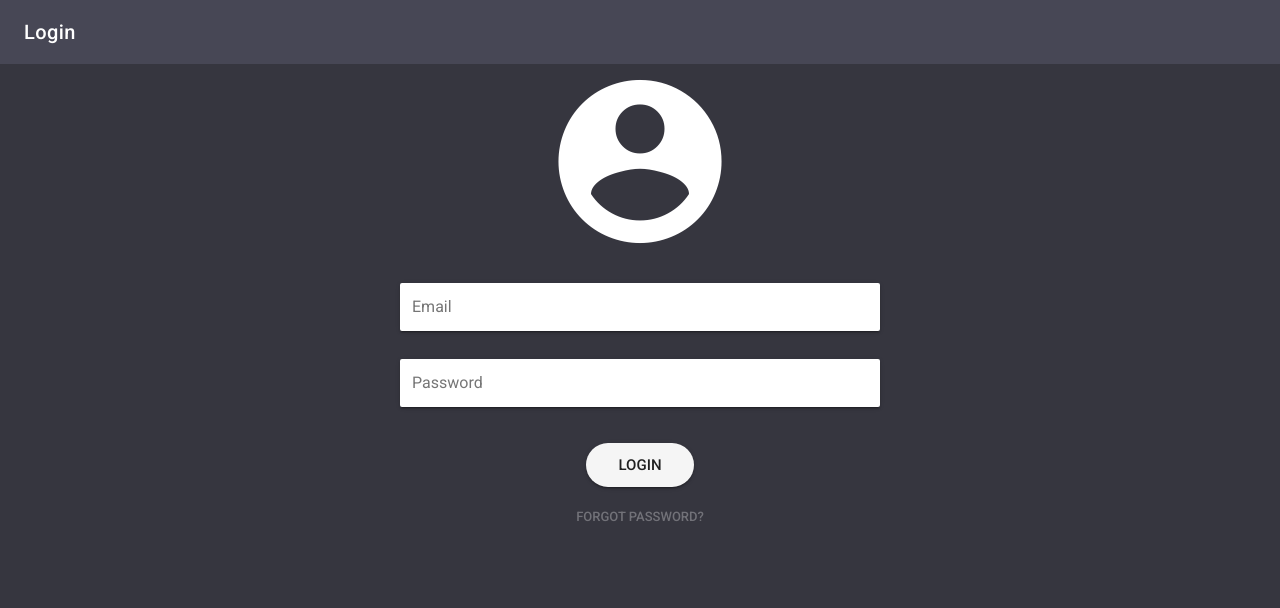
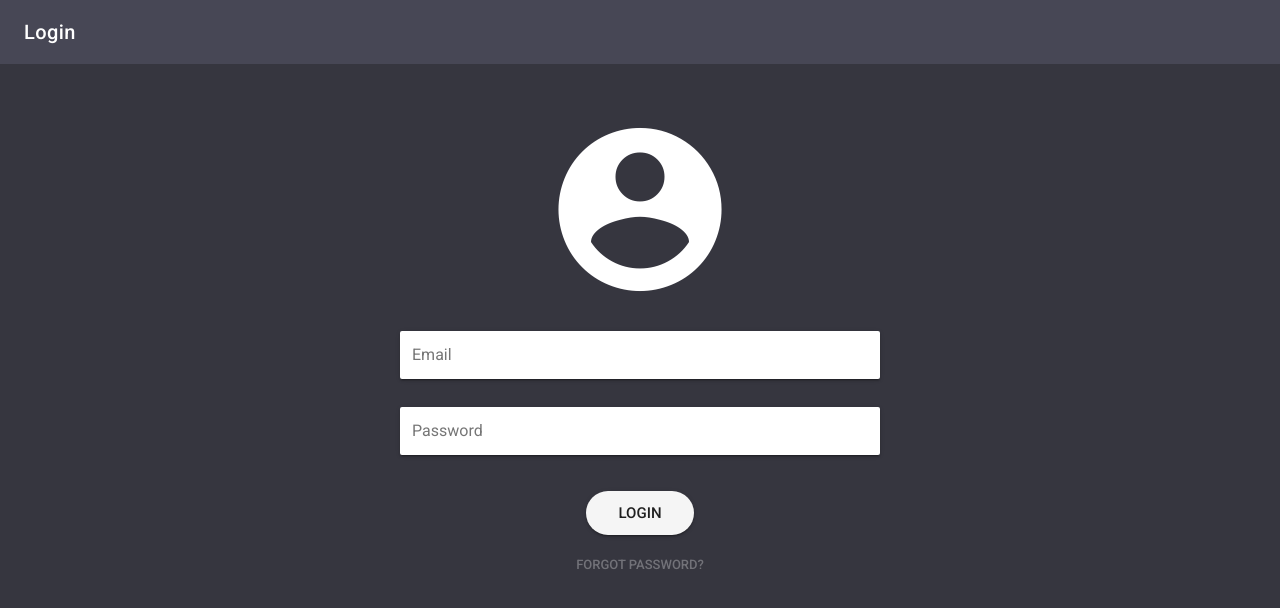
Before and after one commit to codersforcauses/p2s-frontend, a Vue app: page /login in a window 1280 px wide. Shown: the top 608 px of the page. Built offline with nearby package versions, Linux system fonts and the light colour scheme.

Commit message:
increase icon top padding

```diff
--- a/src/components/Login.vue
+++ b/src/components/Login.vue
@@ -9,7 +9,7 @@
           <v-toolbar dark flat color="#474755">
             <v-toolbar-title> Login </v-toolbar-title>
           </v-toolbar>
-          <v-icon size="196px"> mdi-account-circle</v-icon>
+          <v-icon size="196px" class="pt-5"> mdi-account-circle</v-icon>
           <div :class="{'margin-large': $vuetify.breakpoint.lgAndUp,
                         'margin-medium': $vuetify.breakpoint.md,
                         'margin-small': $vuetify.breakpoint.smAndDown,}">
```
